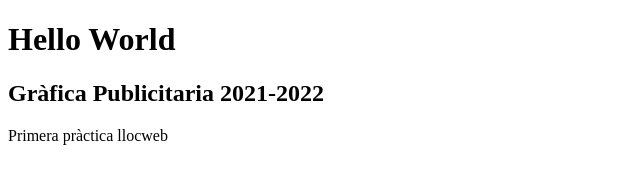
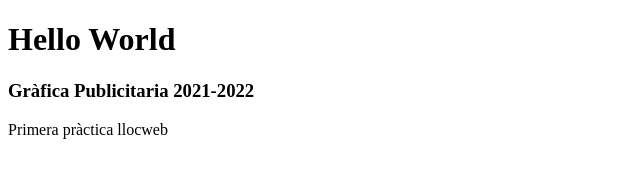
Before and after one commit to YoruNeko482/p1_llocweb_2gp, a plain HTML site: page index.html in a window 1280 px wide. Shown: the whole page, without its empty margins (0-640 px from the left). Drawn offline with Linux system fonts and the light colour scheme.

Commit message:
Update index.html

```diff
--- a/index.html
+++ b/index.html
@@ -8,7 +8,7 @@
 </head>
 <body>
     <h1>Hello World</h1>
-    <h2>Gràfica Publicitaria 2021-2022</h2>
+    <h3>Gràfica Publicitaria 2021-2022</h3>
         <p>Primera pràctica llocweb</p>
 
 
```
